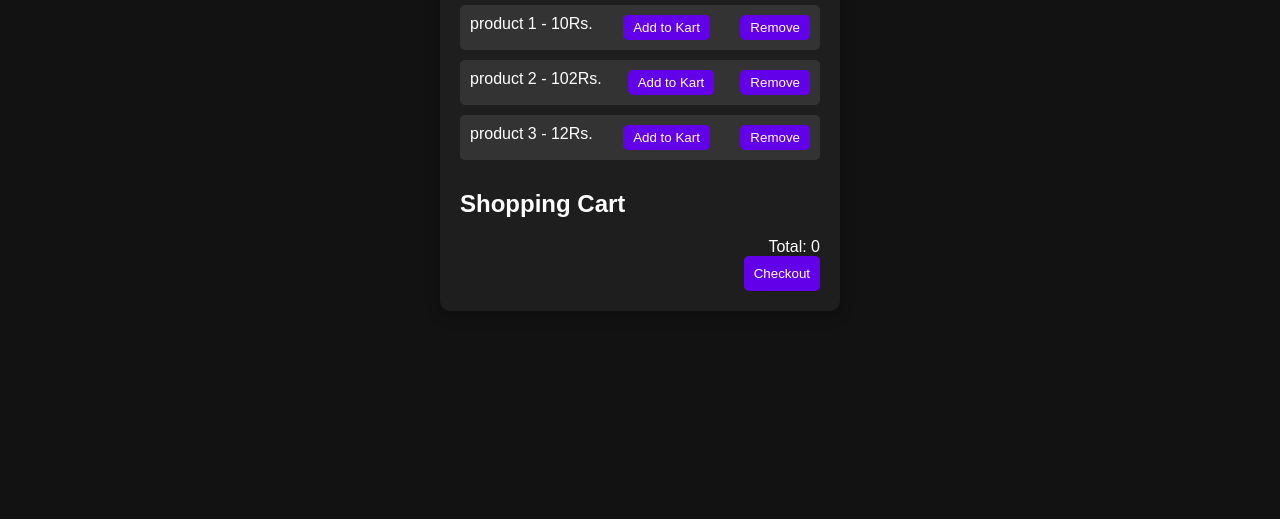
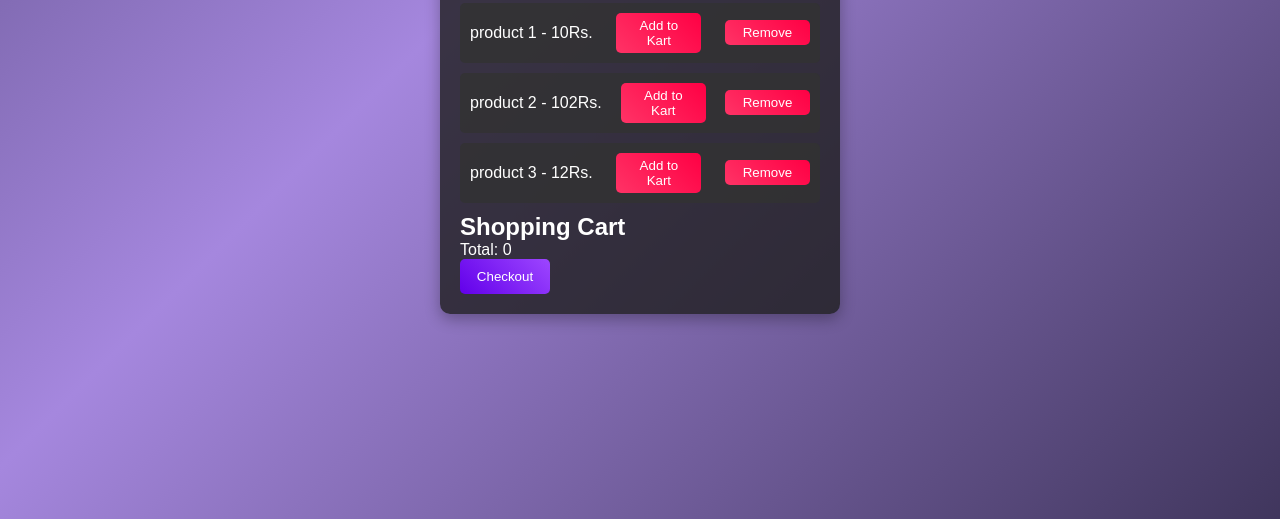
Before and after one commit to lqSky7/jsProjcets, a plain HTML site: page ProjectsInJs/shoppingKart/index.html in a window 1280 px wide. Shown: the part 281-800 px from the top of the page. Drawn offline with Linux system fonts and the light colour scheme.

Commit message:
fix styling

```diff
--- a/ProjectsInJs/shoppingKart/styles.css
+++ b/ProjectsInJs/shoppingKart/styles.css
@@ -5,98 +5,265 @@
   box-sizing: border-box;
 }
 
+@keyframes gradientBG {
+  0% {
+    background-position: 0% 50%;
+  }
+  50% {
+    background-position: 100% 50%;
+  }
+  100% {
+    background-position: 0% 50%;
+  }
+}
+
+@keyframes moveShape1 {
+  0% {
+    transform: translate(0, 0);
+  }
+  100% {
+    transform: translate(100vw, 100vh);
+  }
+}
+
+@keyframes moveShape2 {
+  0% {
+    transform: translate(-100vw, -100vh);
+  }
+  100% {
+    transform: translate(0, 0);
+  }
+}
+
+@keyframes moveShape3 {
+  0% {
+    transform: translate(100vw, -100vh);
+  }
+  100% {
+    transform: translate(-100vw, 100vh);
+  }
+}
+
 body {
   font-family: Arial, sans-serif;
-  background-color: #121212;
+  background: linear-gradient(
+      -45deg,
+      #000000,
+      #070814ff,
+      #A587DEff,
+      #0C0E25ff,
+      #000000
+  );
+  background-size: 400% 400%;
+  animation: gradientBG 30s ease infinite;
   color: #ffffff;
   display: flex;
   justify-content: center;
   align-items: center;
   height: 100vh;
+  position: relative;
+  overflow: hidden;
+}
+
+body::before,
+body::after {
+  content: '';
+  position: absolute;
+  width: 100px;
+  height: 100px;
+  background: rgba(255, 255, 255, 0.1);
+  border-radius: 50%;
+  filter: blur(20px);
+  z-index: -1;
+}
+
+body::before {
+  top: 20%;
+  left: 30%;
+  animation: moveShape1 10s linear infinite;
+}
+
+body::after {
+  top: 70%;
+  left: 60%;
+  animation: moveShape2 15s linear infinite;
+}
+
+body::before,
+body::after {
+  content: '';
+  position: absolute;
+  width: 150px;
+  height: 150px;
+  background: rgba(255, 255, 255, 0.1);
+  border-radius: 50%;
+  filter: blur(30px);
+  z-index: -1;
+}
+
+body::before {
+  top: 40%;
+  left: 10%;
+  animation: moveShape3 20s linear infinite;
 }
 
 .container {
+  background-color: rgba(30, 30, 30, 0.8);
+  padding: 20px;
+  border-radius: 10px;
   width: 400px;
-  padding: 20px;
-  background-color: #1e1e1e;
-  border-radius: 10px;
-  box-shadow: 0 5px 15px rgba(0, 0, 0, 0.2);
+  box-shadow: 0 5px 15px rgba(0, 0, 0, 0.3);
+  transform: translateY(0);
+  transition: all 0.3s ease;
 }
 
-h1,
-h2 {
+.container:hover {
+  transform: translateY(-5px);
+}
+
+h1 {
+  text-align: center;
+  margin-bottom: 20px;
+  font-size: 24px;
+  position: relative;
+  padding-bottom: 10px;
+}
+
+h1::after {
+  content: '';
+  position: absolute;
+  bottom: 0;
+  left: 50%;
+  transform: translateX(-50%);
+  width: 50px;
+  height: 2px;
+  background: linear-gradient(90deg, #6200ea, #9d46ff);
+}
+
+.input-container {
+  display: flex;
+  justify-content: space-between;
   margin-bottom: 20px;
 }
 
-#product-list {
-  margin-bottom: 30px;
+input[type="text"] {
+  width: 75%;
+  padding: 10px;
+  background-color: rgba(51, 51, 51, 0.8);
+  border: 2px solid transparent;
+  border-radius: 5px;
+  color: #fff;
+  outline: none;
+  transition: all 0.3s ease;
 }
 
-.product {
-  background-color: #333333;
+input[type="text"]:focus {
+  border-color: #6200ea;
+}
+
+button {
+  width: 25%;
   padding: 10px;
+  background: linear-gradient(45deg, #6200ea, #9d46ff);
+  border: none;
+  border-radius: 5px;
+  color: #fff;
+  cursor: pointer;
+  transition: all 0.3s ease;
+  position: relative;
+  overflow: hidden;
+}
+
+button::after {
+  content: '';
+  position: absolute;
+  top: 0;
+  left: -100%;
+  width: 100%;
+  height: 100%;
+  background: linear-gradient(90deg, transparent, rgba(255,255,255,0.2), transparent);
+  transition: 0.5s;
+}
+
+button:hover::after {
+  left: 100%;
+}
+
+button:hover {
+  transform: translateY(-2px);
+}
+
+ul {
   list-style-type: none;
+  padding: 0;
+}
+
+li {
+  background-color: rgba(51, 51, 51, 0.8);
+  padding: 10px;
   margin-bottom: 10px;
+  border-radius: 5px;
+  display: flex;
   justify-content: space-between;
   align-items: center;
-  border-radius: 5px;
+  transform: translateX(0);
+  transition: all 0.3s ease;
+  position: relative;
+  overflow: hidden;
 }
 
-.product button {
-  background-color: #6200ea;
+li::before {
+  content: '';
+  position: absolute;
+  left: 0;
+  top: 0;
+  width: 3px;
+  height: 100%;
+  background: linear-gradient(to bottom, #6200ea, #9d46ff);
+  transform: scaleY(0);
+  transition: transform 0.3s ease;
+}
+
+li:hover::before {
+  transform: scaleY(1);
+}
+
+li:hover {
+  transform: translateX(5px);
+  background-color: rgba(51, 51, 51, 0.9);
+}
+
+li.completed {
+  text-decoration: line-through;
+  opacity: 0.7;
+}
+
+li button {
+  background: linear-gradient(45deg, #ff3366, #ff0044);
   border: none;
   padding: 5px 10px;
-  color: #fff;
-  border-radius: 5px;
-  cursor: pointer;
-  transition: background-color 0.3s;
-}
-.product buttonn {
-  background-color: #6200ea;
-  border: none;
-  padding: 5px 10px;
-  color: #fff;
-  border-radius: 5px;
-  cursor: pointer;
-  transition: background-color 0.3s;
-}
-
-.product rmbutton {
-  background-color: #ea005a;
-  border: none;
-  padding: 5px 10px;
-  color: #fff;
-  border-radius: 5px;
-  cursor: pointer;
-  transition: background-color 0.3s;
-}
-
-.product button:hover {
-  background-color: #3700b3;
-}
-
-#cart-items {
-  margin-bottom: 20px;
-}
-
-#cart-total {
-  text-align: right;
-}
-
-#checkout-btn {
-  background-color: #6200ea;
-  border: none;
-  padding: 10px;
   color: white;
   border-radius: 5px;
   cursor: pointer;
-  transition: background-color 0.3s;
+  transition: all 0.3s ease;
 }
 
-#checkout-btn:hover {
-  background-color: #3700b3;
+li button:hover {
+  background: linear-gradient(45deg, #ff0044, #cc0033);
+  transform: translateY(-2px);
 }
 
-.hidden {
-  display: none;
+@keyframes fadeIn {
+  from {
+    opacity: 0;
+    transform: translateY(10px);
+  }
+  to {
+    opacity: 1;
+    transform: translateY(0);
+  }
 }
+
+li {
+  animation: fadeIn 0.3s ease forwards;
+}
```
Also changed, not shown: ProjectsInJs/shoppingKart/script.js (+0 -15 lines).
